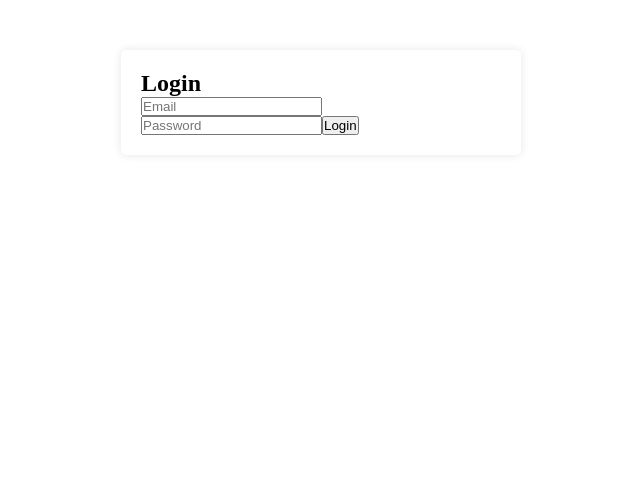
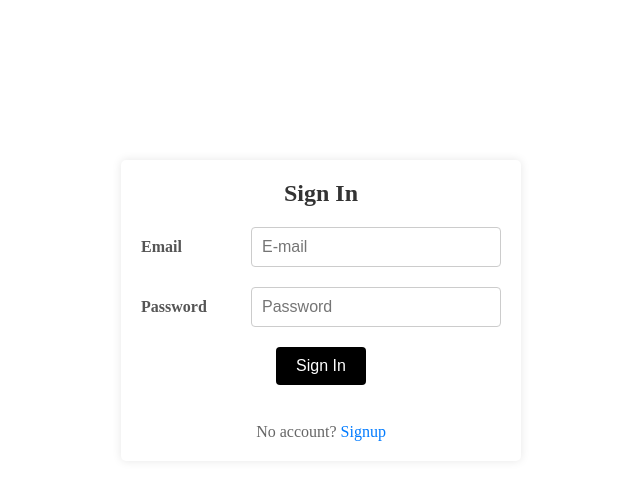
Before and after one commit to RobinsonAmianda/To_do_list-Frontend, a React (Vite) app: page /login in a window 1280 px wide. Shown: the top 480 px of the page, without its empty margins (319-959 px from the left). Built offline with nearby package versions, Linux system fonts and the light colour scheme.

Commit message:
the project

```diff
--- a/package.json
+++ b/package.json
@@ -12,7 +12,8 @@
   "dependencies": {
     "react": "^18.3.1",
     "react-dom": "^18.3.1",
-    "react-router-dom": "^6.25.1"
+    "react-router-dom": "^6.25.1",
+    "react-toastify": "^10.0.5"
   },
   "devDependencies": {
     "@types/react": "^18.3.3",
--- a/src/App.jsx
+++ b/src/App.jsx
@@ -1,7 +1,7 @@
 import React from 'react';
 import { BrowserRouter as Router, Routes, Route } from 'react-router-dom';
-import Login from './components/Login';
-import SignUp from './components/SignUp';
+import Login from './pages/Login';
+import SignUp from './pages/SignUp';
 import Home from './components/Home';
 import WelcomePage from './components/WelcomePage';
 
--- /dev/null
+++ b/src/Styling/pages/Login.css
@@ -0,0 +1,210 @@
+/* Generic Styles */
+* {
+  padding: 0;
+  margin: 0;
+  box-sizing: border-box;
+}
+/* Generic Styles End */
+
+.wrapper {
+  background-color: white;
+  width: 430px;
+  height: auto; /* Adjust height automatically */
+  margin: 100px auto;
+  border-radius: 10px;
+  text-align: center;
+  padding: 10px; /* Reduced padding to make space for the image */
+}
+
+.container {
+  background-color: #fff;
+  padding: 40px;
+  border-radius: 10px;
+  box-shadow: 0px 4px 10px rgba(0, 0, 0, 0.1);
+  width: 400px;
+  text-align: center; /* Center align the text */
+}
+
+.container h2 {
+  margin-bottom: 20px;
+  font-size: 24px;
+  color: #333;
+  font-weight: bold;
+}
+
+.form-group {
+  display: flex; /* Use flexbox for alignment */
+  align-items: center; /* Align items to the center */
+  margin-bottom: 20px;
+}
+
+.form-group label {
+  width: 100px; /* Set a fixed width for the label */
+  margin-right: 10px; /* Add some space between the label and input */
+  font-size: 16px;
+  color: #555;
+  font-weight: bold; /* Make label text bold */
+  text-align: left; /* Align text to the left */
+  display: flex; /* Use flexbox to align icon and text */
+  align-items: center; /* Center align the icon and text */
+}
+
+.form-group label i {
+  font-size: 20px; /* Adjust icon size */
+  margin-right: 8px; /* Add some space between the icon and label text */
+}
+
+.form-group input {
+  flex: 1; /* Allow input to take remaining space */
+  padding: 10px;
+  border: 1px solid #ccc;
+  border-radius: 4px;
+  font-size: 16px;
+}
+
+button[type="submit"] {
+  background-color: #000;
+  color: #fff;
+  padding: 10px 20px;
+  border: none;
+  border-radius: 4px;
+  font-size: 16px;
+  cursor: pointer;
+  transition: background-color 0.3s ease;
+}
+
+button[type="submit"]:hover {
+  background-color: #333;
+}
+
+p {
+  text-align: center;
+  margin-top: 20px;
+  font-size: 16px;
+  color: #666;
+}
+
+p a {
+  color: #007bff;
+  text-decoration: none;
+}
+
+p a:hover {
+  text-decoration: underline;
+}
+
+.containerrr {
+  width: 307px;
+  height: 50px;
+}
+
+.content {
+  display: block;
+  position: sticky;
+  overflow: hidden;
+  font-family: 'Lato', sans-serif;
+  font-size: 35px;
+  line-height: 40px;
+  color: #ecf0f1;
+}
+
+.content__container {
+  font-weight: 600;
+  overflow: hidden;
+  height: 40px;
+  padding: 0 40px;
+}
+
+.content__container:before {
+  content: '[';
+  left: 0;
+}
+
+.content__container:after {
+  content: ']';
+  position: absolute;
+  right: 0;
+}
+
+.content__container:after,
+.content__container:before {
+  position: absolute;
+  top: -2px;
+  color: #007bff;
+  font-size: 42px;
+  line-height: 40px;
+  -webkit-animation-name: opacity;
+  -webkit-animation-duration: 2s;
+  -webkit-animation-iteration-count: infinite;
+  animation-name: opacity;
+  animation-duration: 2s;
+  animation-iteration-count: infinite;
+}
+
+.content__container__text {
+  display: inline;
+  float: left;
+  margin: 0;
+}
+
+.content__container__list {
+  margin-top: 0;
+  padding-left: 110px;
+  text-align: left;
+  list-style: none;
+  -webkit-animation-name: change;
+  -webkit-animation-duration: 10s;
+  -webkit-animation-iteration-count: infinite;
+  animation-name: change;
+  animation-duration: 10s;
+  animation-iteration-count: infinite;
+}
+
+.content__container__list__item {
+  line-height: 40px;
+  margin: 0;
+}
+
+@keyframes opacity {
+  0%,
+  100% {
+    opacity: 0;
+  }
+
+  50% {
+    opacity: 1;
+  }
+}
+
+@keyframes change {
+  0%,
+  12.66%,
+  100% {
+    transform: translate3d(0, 0, 0);
+  }
+
+  16.66%,
+  29.32% {
+    transform: translate3d(0, -25%, 0);
+  }
+
+  33.32%,
+  45.98% {
+    transform: translate3d(0, -50%, 0);
+  }
+
+  49.98%,
+  62.64% {
+    transform: translate3d(0, -75%, 0);
+  }
+
+  66.64%,
+  79.3% {
+    transform: translate3d(0, -50%, 0);
+  }
+
+  83.3%,
+  95.96% {
+    transform: translate3d(0, -25%, 0);
+  }
+}
--- a/src/components/Login.jsx
+++ /dev/null
@@ -1,17 +0,0 @@
-import React from 'react';
-
-
-function Login() {
-  return (
-    <div className="container">
-      <h2>Login</h2>
-      <form>
-        <input type="email" placeholder="Email" required />
-        <input type="password" placeholder="Password" required />
-        <button type="submit">Login</button>
-      </form>
-    </div>
-  );
-}
-
-export default Login;
--- a/src/components/SignUp.jsx
+++ /dev/null
@@ -1,18 +0,0 @@
-import React from 'react';
-
-
-function SignUp() {
-  return (
-    <div className="container">
-      <h2>Sign Up</h2>
-      <form>
-        <input type="text" placeholder="Username" required />
-        <input type="email" placeholder="Email" required />
-        <input type="password" placeholder="Password" required />
-        <button type="submit">Sign Up</button>
-      </form>
-    </div>
-  );
-}
-
-export default SignUp;
--- /dev/null
+++ b/src/pages/Login.jsx
@@ -0,0 +1,82 @@
+import { useState } from "react";
+import '../Styling/pages/Login.css';
+import { ToastContainer, toast } from "react-toastify";
+import { Link, useNavigate } from "react-router-dom";
+import "react-toastify/dist/ReactToastify.css";
+
+const Userlogin = () => {
+  const [email, setEmail] = useState("");
+  const [password, setPassword] = useState("");
+  const navigate = useNavigate();
+
+  const handleSignIn = async (e) => {
+    e.preventDefault();
+
+    try {
+      const response = await fetch("backendURL", {
+        method: "POST",
+        headers: {
+          "Content-Type": "application/json",
+        },
+        body: JSON.stringify({ email, password }),
+      });
+
+      if (response.ok) {
+        toast.success("Successfully signed in", {
+          autoClose: 100,
+          onClose: () => {
+          navigate ( "/Userhomepage" );
+          },
+        });
+      } else {
+        toast.error("Invalid email or password");
+      }
+    } catch (error) {
+      console.error("Error:", error);
+      toast.error("An error occurred. Please try again.");
+    }
+  };
+
+  console.log("Userlogin component rendered");
+
+  return (
+    <div className="wrapper">
+      <div className="container">
+        <h2>Sign In</h2>
+
+        <form onSubmit={handleSignIn}>
+          <div className="form-group">
+            <label htmlFor="email">Email</label>
+            <input
+              type="email"
+              name="email"
+              id="email"
+              placeholder="E-mail"
+              value={email}
+              onChange={(e) => setEmail(e.target.value)}
+              required
+            />
+          </div>
+          <div className="form-group">
+            <label htmlFor="password">Password</label>
+            <input
+              type="password"
+              name="password"
+              id="password"
+              placeholder="Password"
+              value={password}
+              onChange={(e) => setPassword(e.target.value)}
+              required
+            />
+          </div>
+          <button type="submit">Sign In</button>
+        </form>
+        <br />
+        <p>No account? <Link to="/signup">Signup</Link></p>
+        <ToastContainer />
+      </div>
+    </div>
+  );
+};
+
+export default Userlogin;
--- /dev/null
+++ b/src/pages/SignUp.jsx
@@ -0,0 +1,107 @@
+import { useState } from "react";
+import { ToastContainer, toast } from "react-toastify";
+import "react-toastify/dist/ReactToastify.css";
+import '../Styling/pages/Login.css';
+import { useNavigate } from "react-router-dom";
+
+const Signup = () => {
+  const navigate = useNavigate();
+
+  const [newUser, setNewUser] = useState({
+    username: "",
+    email: "",
+    password: ""
+  });
+
+  const handleAddUser = async (e) => {
+    e.preventDefault();
+    try {
+      const response = await fetch("backendURL", {
+        method: "POST",
+        headers: {
+          "Content-Type": "application/json"
+        },
+        body: JSON.stringify(newUser)
+      });
+      const data = await response.json();
+      if (data.success) {
+        toast.success(data.message);
+        // fetchUsers();
+      } else {
+        toast.error(data.message);
+      }
+
+      if (response.ok) {
+
+
+        toast.success("Successfully signed in", {
+          autoClose: 100,
+          onClose: () => {
+            navigate ("/Userhomepage");
+          },
+        });
+      } else {
+        toast.error("Invalid email or password");
+      }
+
+    } catch (error) {
+      toast.error("Error Signing up to the system user");
+    }
+  };
+
+  return (
+    <>
+    <div className="wrapper">
+      <div className="container">
+        <h2>Sign Up</h2>
+        <br />
+
+        <form onSubmit={handleAddUser}>
+          <div className="form-group">
+            <label htmlFor="username">Username</label>
+            <input
+              type="text"
+              id="username"
+              placeholder="username"
+              value={newUser.username}
+              onChange={(e) => setNewUser({ ...newUser, username: e.target.value })}
+              required
+            />
+          </div>
+          <div className="form-group">
+            <label htmlFor="email">Email</label>
+            <input
+              type="email"
+              id="email"
+              placeholder="email"
+              value={newUser.email}
+              onChange={(e) => setNewUser({ ...newUser, email: e.target.value })}
+              required
+            />
+          </div>
+          <div className="form-group">
+            <label htmlFor="password">Password</label>
+            <input
+              type="password"
+              id="password"
+              placeholder="password"
+              value={newUser.password}
+              onChange={(e) => setNewUser({ ...newUser, password: e.target.value })}
+              required
+            />
+          </div>
+          <button type="submit">Sign Up</button>
+        </form>
+
+        <br />
+
+        <p>Already have an account? <a href="/login">Log in</a></p>
+      </div>
+
+      <ToastContainer />
+    </div>
+    </>
+  );
+};
+
+export default Signup;
```
Also changed, not shown: 1 other file (tests, documents, lock files or other folders).
